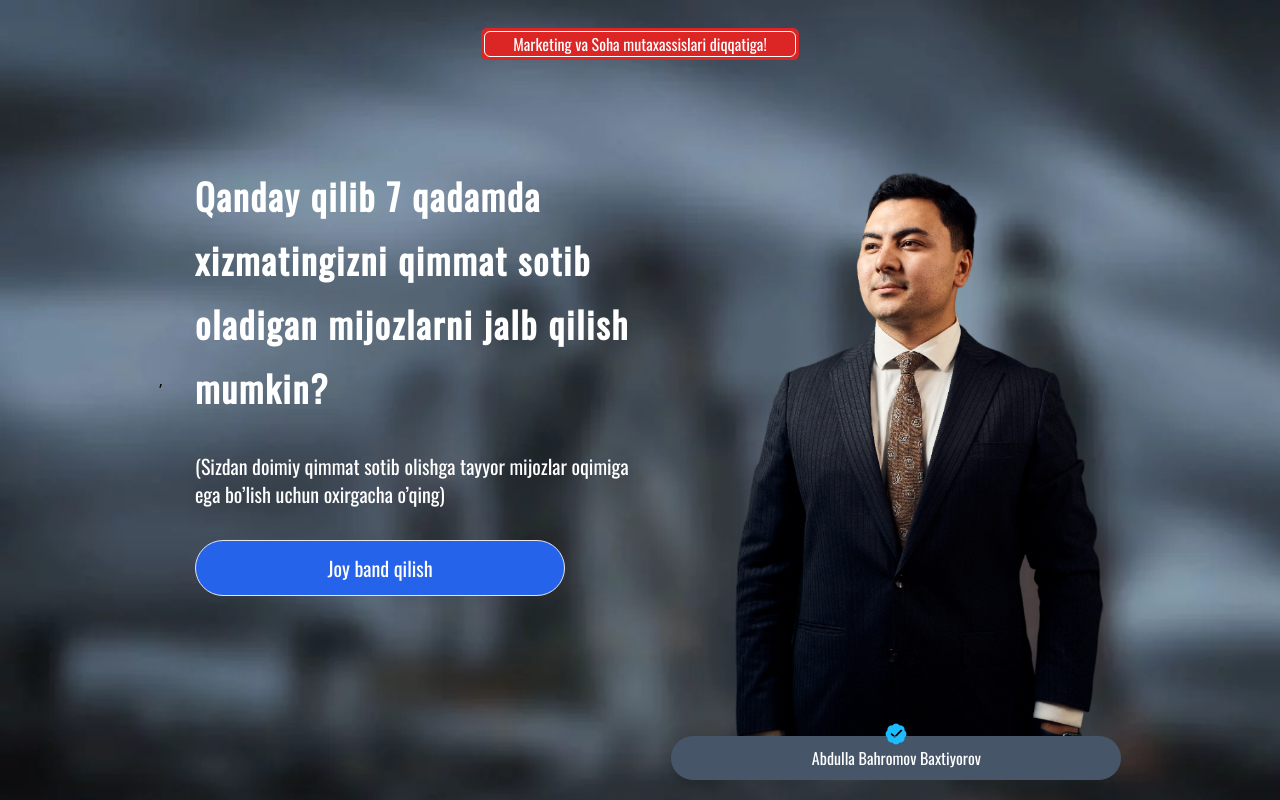
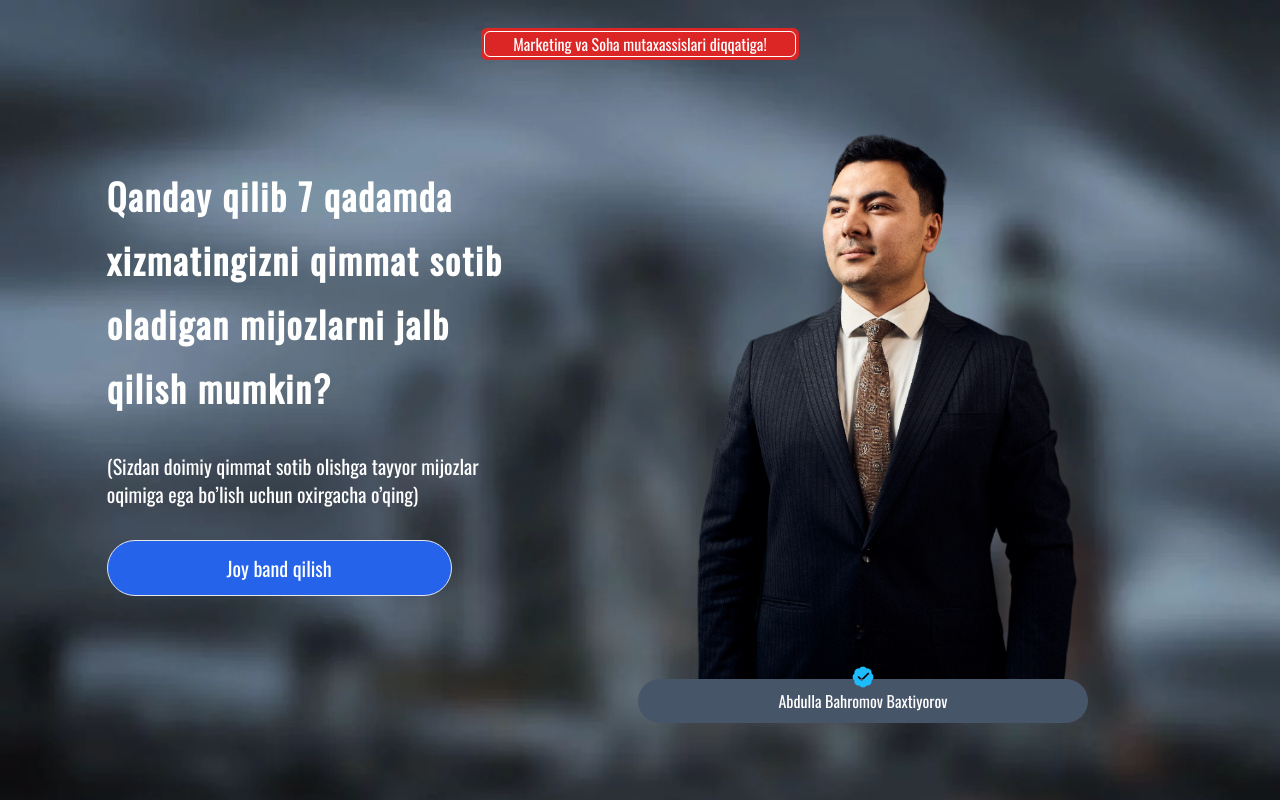
Before and after one commit to AbbosMaxmasoliyev/clone-anvar, a Next.js app: page /trening in a window 1280 px wide. Shown: the top 800 px of the page. Built offline with nearby package versions, Linux system fonts and the light colour scheme.

Commit message:
pusfdjbfj

```diff
--- a/src/app/globals.css
+++ b/src/app/globals.css
@@ -151,7 +151,7 @@ html {
 
   position: relative;
   background: url("../../public/abdulla.png") no-repeat center center/cover;
-  width: 450px;
-  height: 800px;
+  background-size: 550px;
+  width: 100%;
   /* Rasmning balandligini moslashtiring */
 }
--- a/src/components/heroTraining.jsx
+++ b/src/components/heroTraining.jsx
@@ -11,17 +11,19 @@ const HeroTraining = () => {
                 </div>
             </div>
 
-            <div className="flex flex-col md:flex-row w-10/12 items-center justify-center md:h-[80vh] h-[800px]  gap-8 mt-10 md:mt-0">,
-                <div className="flex flex-col md:w-5/12 gap-8 text-center md:text-start">
+            <div className="flex flex-col md:flex-row w-10/12 items-center justify-center md:h-[80vh] h-[auto]  gap-8 mt-10 md:mt-0">
+                <div className="flex flex-col md:w-8/12 gap-8 text-center md:text-start">
                     <h1 className='text-white font-os md:text-4xl text-4xl font-bold tracking-wider leading-[3rem] md:leading-[4rem]'>Qanday qilib 7 qadamda xizmatingizni qimmat sotib oladigan mijozlarni jalb qilish mumkin?</h1>
 
                     <p className='font-os text-xl text-white'>(Sizdan doimiy qimmat sotib olishga tayyor mijozlar oqimiga ega bo’lish uchun oxirgacha o’qing)</p>
                     <Link href="#tarif" className='border h-14 flex justify-center items-center text-xl text-white rounded-[45px] bg-blue-600 w-10/12  absolute md:static bottom-[20px] md:bottom-[-14px]  z-10 font-os'>Joy band qilish</Link>
 
                 </div>
-                <div className="relative flex justify-center items-center">
-                    <div className='hero-image' ></div>
-                    <div className="px-[15px] absolute bottom-[0] w-full  rounded-3xl py-[10px] verify font-os max-h-[60px] bg-slate-600 bg-opacity-100 ">
+                <div className="relative w-full flex justify-center items-center mb-16">
+                    <div className='hero-image h-[750px]' >
+                        <p></p>
+                    </div>
+                    <div className="px-[15px] absolute bottom-[0] w-full md:w-[450px] rounded-3xl py-[10px] box-border verify font-os max-h-[60px] bg-slate-600 bg-opacity-100 ">
                         <p className=' font-os  text-white text-center'>Abdulla Bahromov Baxtiyorov</p>
                     </div>
                 </div>
```
